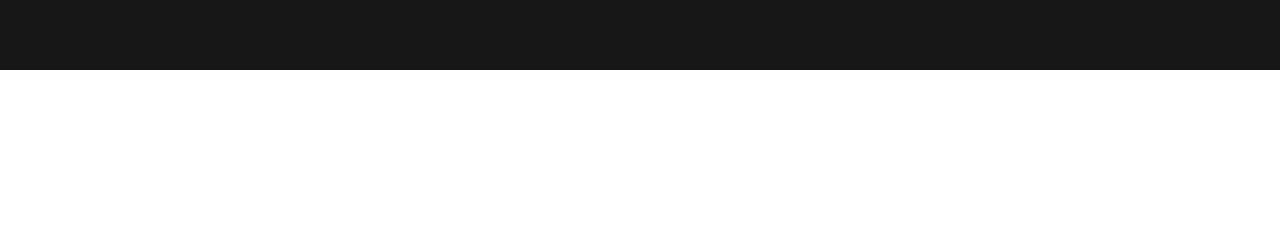
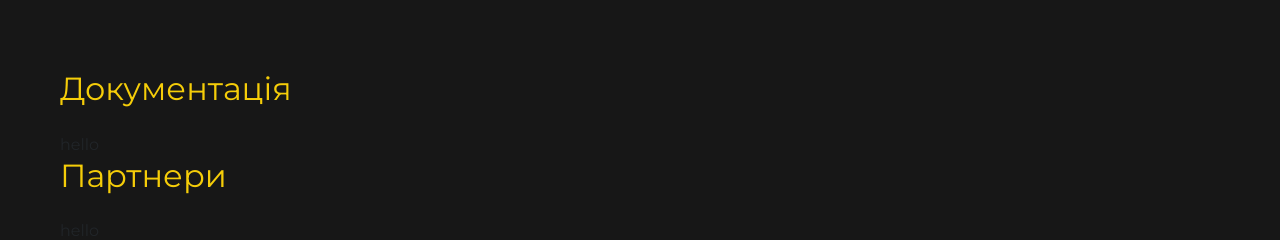
Before and after one commit to Taniatos/charitable-foundation, a React (Create React App) app: page / in a window 1280 px wide. Shown: the part 3300-3540 px from the top of the page. Before the commit the page ends 3370 px from the top, so only its background shows below. Built offline with nearby package versions, Linux system fonts and the light colour scheme.

Commit message:
Added new components

```diff
--- a/src/App.js
+++ b/src/App.js
@@ -5,10 +5,10 @@
 import AboutSecond from "./components/AboutSecond/AboutSecond";
 import Work from "./components/Work/Work";
 import Numbers from "./components/Numbers/Numbers";
+import Documents from "./components/Documents/Documents";
+import Partners from "./components/Partners/Partners";
+
 // import Blank from "./components/Blank/Blank";
-
-
-
 
 
 function App() {
@@ -21,6 +21,8 @@
       <Work />
       {/* <Blank /> */}
       <Numbers />
+      <Documents />
+      <Partners />
       {/* <Blank /> */}
     </div>
   );
--- /dev/null
+++ b/src/components/Documents/Documents.css
@@ -0,0 +1,7 @@
+.documents-page-header {
+  font-family: var(--main-font);
+  font-weight: 400;
+  font-size: 2em;
+  color: var(--main-yellow);
+  margin-bottom: 24px;
+}
--- /dev/null
+++ b/src/components/Documents/Documents.js
@@ -0,0 +1,15 @@
+import React from "react";
+import "./Documents.css";
+
+function Documents() {
+  return (
+    <section className="documents-page">
+      <div className="wrapper">
+        <h1 className="documents-page-header">Документація</h1>
+        <div className="documents-box">hello</div>
+      </div>
+    </section>
+  );
+}
+
+export default Documents;
--- a/src/components/Numbers/Numbers.css
+++ b/src/components/Numbers/Numbers.css
@@ -64,3 +64,9 @@
   font-weight: 600;
   font-size: 28px;
 }
+
+@media only screen and (max-width: 420px) {
+  .number-box:hover {
+    transform: none;
+  }
+}
--- /dev/null
+++ b/src/components/Partners/Partners.css
@@ -0,0 +1,7 @@
+.partners-page-header {
+  font-family: var(--main-font);
+  font-weight: 400;
+  font-size: 2em;
+  color: var(--main-yellow);
+  margin-bottom: 24px;
+}
--- /dev/null
+++ b/src/components/Partners/Partners.js
@@ -0,0 +1,15 @@
+import React from "react";
+import "./Partners.css";
+
+function Partners() {
+  return (
+    <section className="partners-page">
+      <div className="wrapper">
+        <h1 className="partners-page-header">Партнери</h1>
+        <div className="partners-box">hello</div>
+      </div>
+    </section>
+  );
+}
+
+export default Partners;
```
